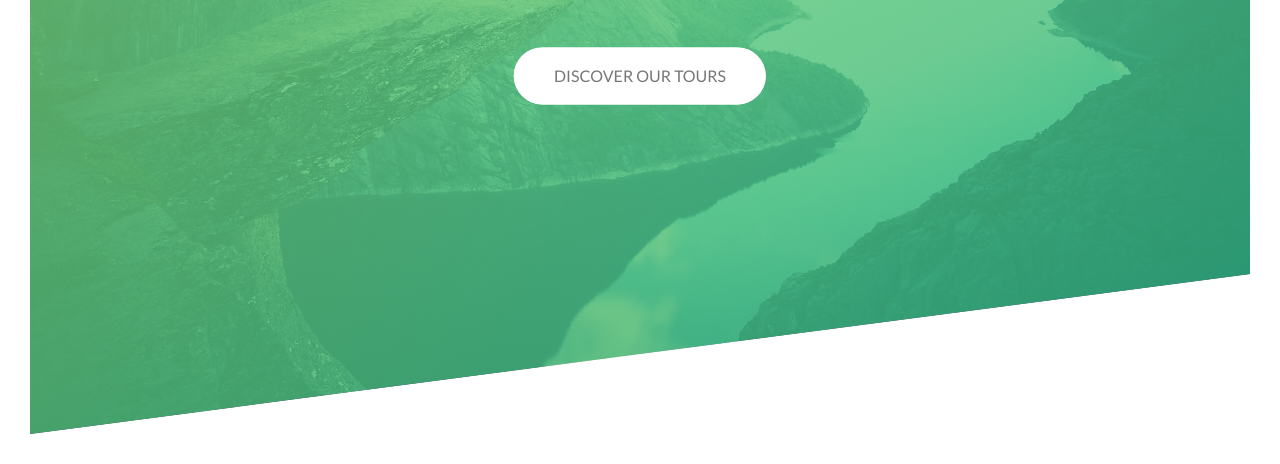
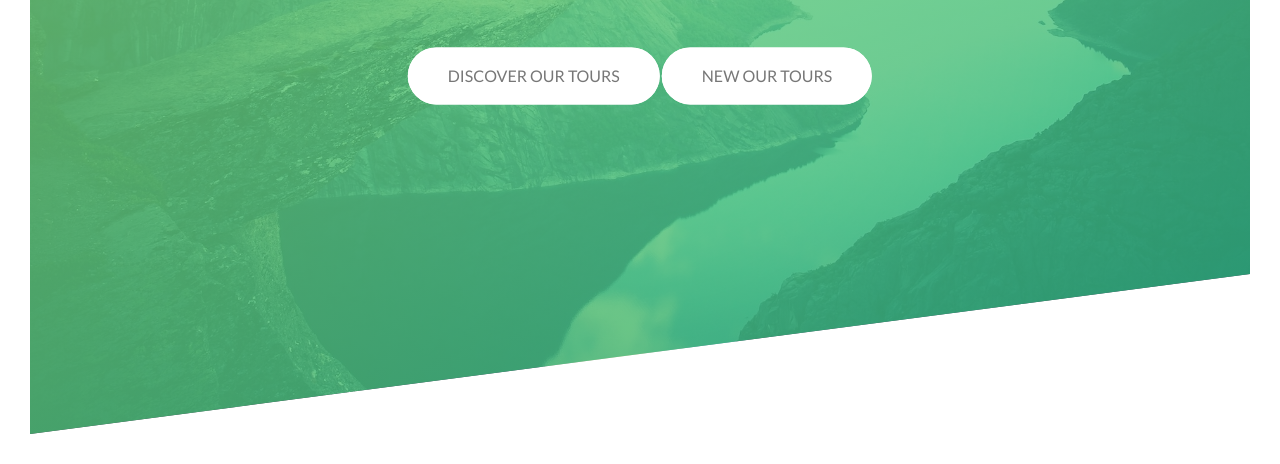
Before and after one commit to Harisabdullah/natours, a plain HTML site: page index.html in a window 1280 px wide. Shown: the part 356-820 px from the top of the page. Drawn offline with Linux system fonts and the light colour scheme.

Commit message:
changed button text

```diff
--- a/index.html
+++ b/index.html
@@ -20,6 +20,7 @@
                     <span class="heading-primary--sub">is where life happens</span>
                 </h1>
                 <a href="#" class="btn btn--white btn--animated">Discover our tours</a>
+                <a href="#" class="btn btn--white btn--animated">New our tours</a>
             </div>
         </header>
     </body>
```
